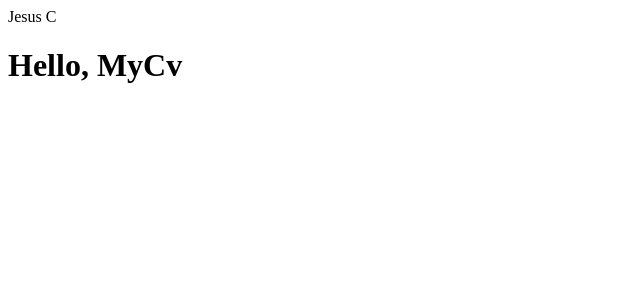
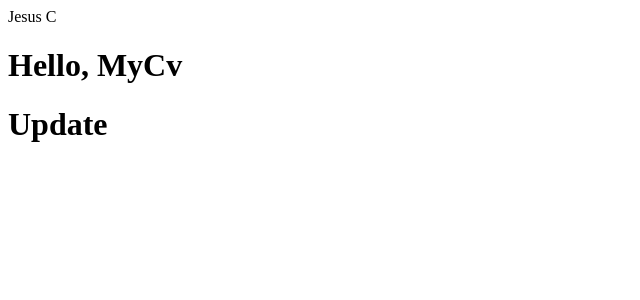
Before and after one commit to IngEnigma/IngEnigma.github.io, an Angular app: page / in a window 1280 px wide. Shown: the top 300 px of the page, without its empty margins (0-640 px from the left). Built offline with nearby package versions, Linux system fonts and the light colour scheme.

Commit message:
update docs

```diff
--- a/src/app/app.component.html
+++ b/src/app/app.component.html
@@ -1,2 +1,3 @@
 Jesus C
 <h1>Hello, MyCv</h1>
+<h1>Update</h1>
```
Also changed, not shown: 6 other files (tests, documents, lock files or other folders).
